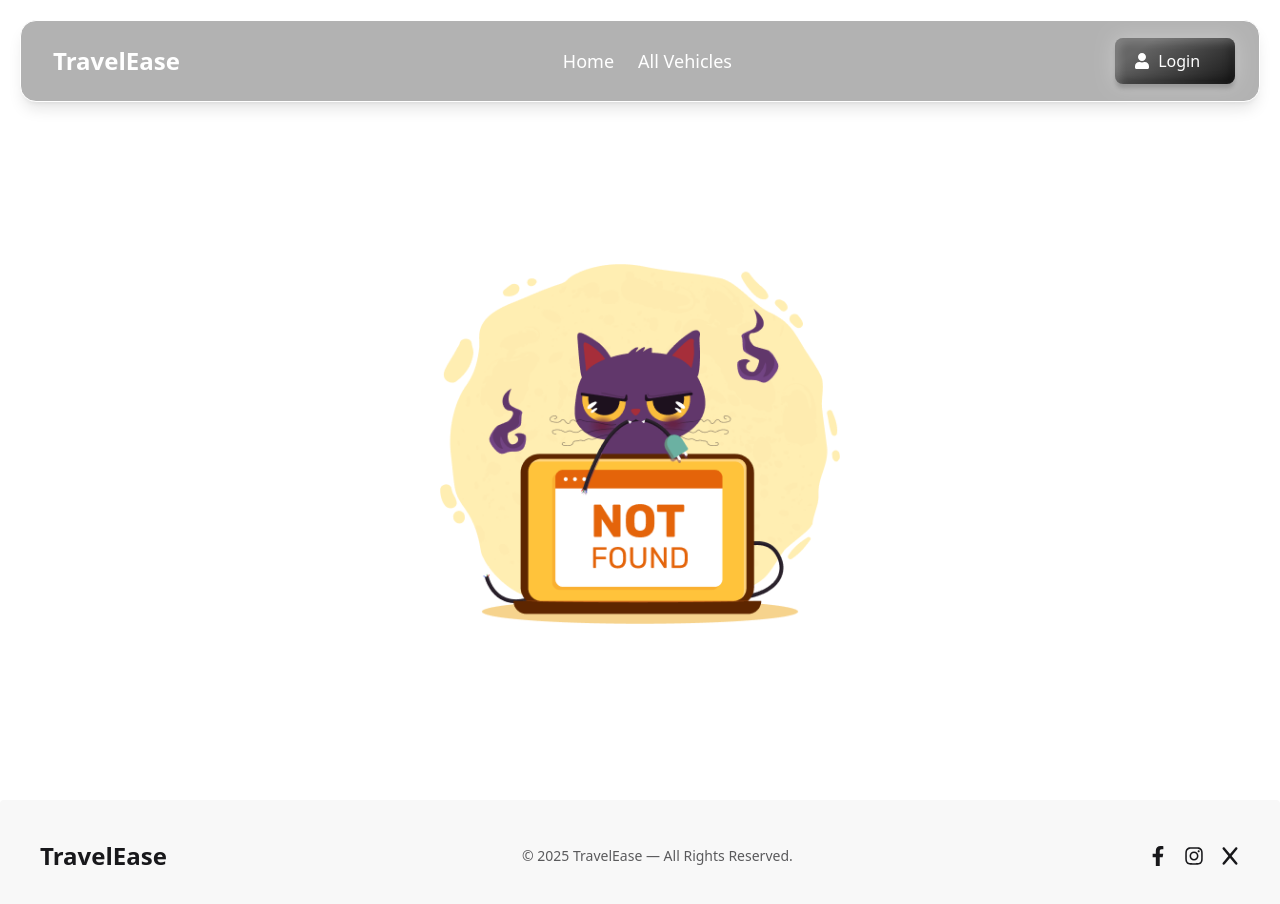
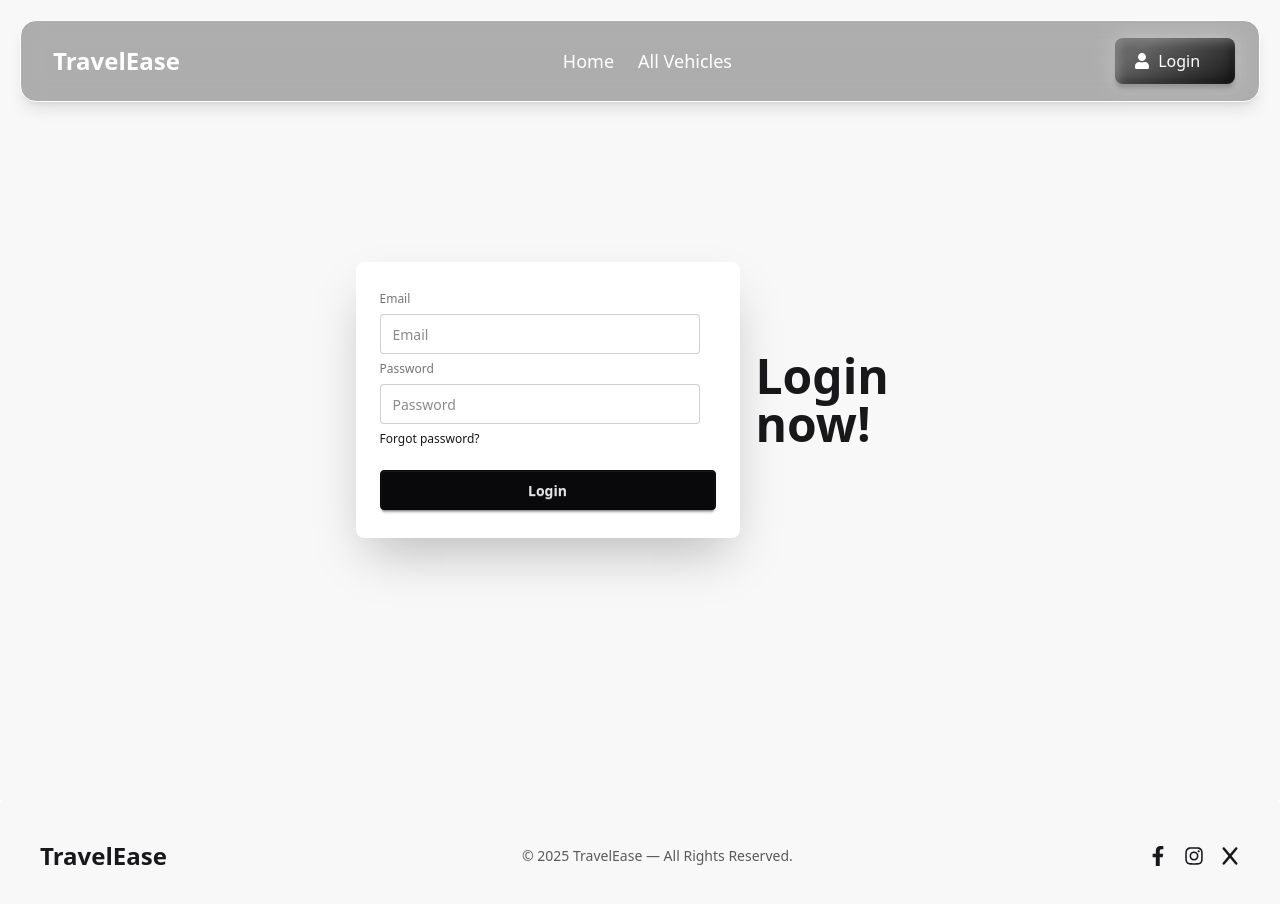
Before and after one commit to ahnafabid10/TravelEase-client-side, a React (Vite) app: page /login in a window 1280 px wide. Shown: the top 904 px of the page. Built offline with nearby package versions, Linux system fonts and the light colour scheme; no server answers.

Commit message:
'authprovider'

```diff
--- a/src/Authentication/Login.jsx
+++ b/src/Authentication/Login.jsx
@@ -3,7 +3,26 @@
 const Login = () => {
     return (
         <div>
+            <div className="hero bg-base-200 min-h-screen">
+  <div className="hero-content flex-col lg:flex-row-reverse">
+    <div className="text-center lg:text-left">
 
+    </div>
+    <h1 className="text-5xl font-bold">Login now!</h1>
+    <div className="card bg-base-100 w-full max-w-sm shrink-0 shadow-2xl">
+      <div className="card-body">
+        <fieldset className="fieldset">
+          <label className="label">Email</label>
+          <input type="email" className="input" placeholder="Email" />
+          <label className="label">Password</label>
+          <input type="password" className="input" placeholder="Password" />
+          <div><a className="link link-hover">Forgot password?</a></div>
+          <button className="btn btn-neutral mt-4">Login</button>
+        </fieldset>
+      </div>
+    </div>
+  </div>
+</div>
         </div>
     );
 };
--- a/src/Authentication/Register.jsx
+++ b/src/Authentication/Register.jsx
@@ -3,7 +3,27 @@
 const Register = () => {
     return (
         <div>
+            <div>
+            <div className="hero bg-base-200 min-h-screen">
+  <div className="hero-content flex-col lg:flex-row-reverse">
+    <div className="text-center lg:text-left">
 
+    </div>
+    <h1 className="text-5xl font-bold">Register Now!</h1>
+    <div className="card bg-base-100 w-full max-w-sm shrink-0 shadow-2xl">
+      <div className="card-body">
+        <fieldset className="fieldset">
+          <label className="label">Email</label>
+          <input type="email" className="input" placeholder="Email" />
+          <label className="label">Password</label>
+          <input type="password" className="input" placeholder="Password" />
+          <button className="btn btn-neutral mt-4">Login</button>
+        </fieldset>
+      </div>
+    </div>
+  </div>
+</div>
+        </div>
         </div>
     );
 };
--- a/src/Components/NavBar/NavBar.jsx
+++ b/src/Components/NavBar/NavBar.jsx
@@ -51,7 +51,7 @@
             <ul className="menu menu-horizontal px-1 text-lg space-x-6">{links}</ul>
           </div>
           <div className="hidden lg:flex items-center">
-            <Link className="btn-donate flex items-center space-x-2 text-center transition-colors"><FaUser /> <span>Login</span></Link>
+            <Link to='/login' className="btn-donate flex items-center space-x-2 text-center transition-colors"><FaUser /> <span>Login</span></Link>
           </div>
         </div>
         {isOpen && (
--- /dev/null
+++ b/src/Provider/AuthProvider.jsx
@@ -0,0 +1,34 @@
+import React, { useState } from 'react';
+import { AuthContext } from '../Context/AuthContext';
+import { createUserWithEmailAndPassword, signInWithEmailAndPassword } from "firebase/auth";
+import { auth } from '../Firebase/Firebase.config';
+
+
+const AuthProvider = ({children}) => {
+    const[user, setUser] = useState(null)
+    const[loading, setLoading] = useState(true)
+
+    const createUser = (email, password)=>{
+        setLoading(true)
+        return createUserWithEmailAndPassword(auth, email, password)
+    }
+
+    const signInUser = (email, password) =>{
+        setLoading(true)
+        return signInWithEmailAndPassword(auth, email, password)
+    }
+
+    const authInfo ={
+        createUser,
+        signInUser,
+        user,
+        loading,
+
+
+    }
+    return <AuthContext value={authInfo}>
+        {children}
+    </AuthContext>
+};
+
+export default AuthProvider;
--- a/src/main.jsx
+++ b/src/main.jsx
@@ -3,9 +3,12 @@
 import './index.css'
 import { RouterProvider } from "react-router/dom";
 import router from './Routes/Router.jsx';
+import AuthProvider from './Provider/AuthProvider.jsx';
 
 createRoot(document.getElementById('root')).render(
   <StrictMode>
-     <RouterProvider router={router} />
+     <AuthProvider>
+      <RouterProvider router={router} />
+     </AuthProvider>
   </StrictMode>,
 )
```
Also changed, not shown: src/FireBase/FireBase.jsx (+5 -5 lines), src/Routes/Router.jsx (+10 -0 lines).
